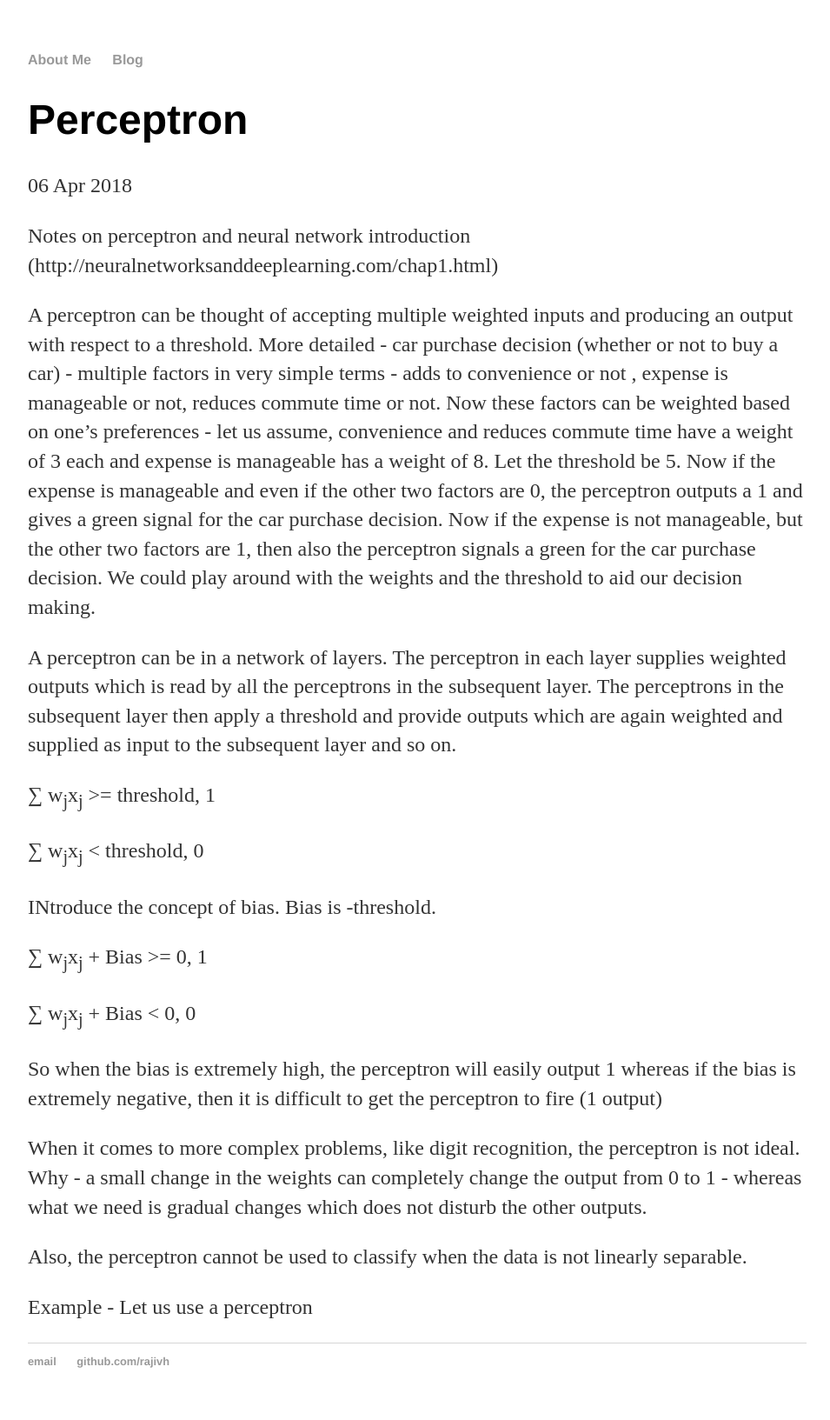
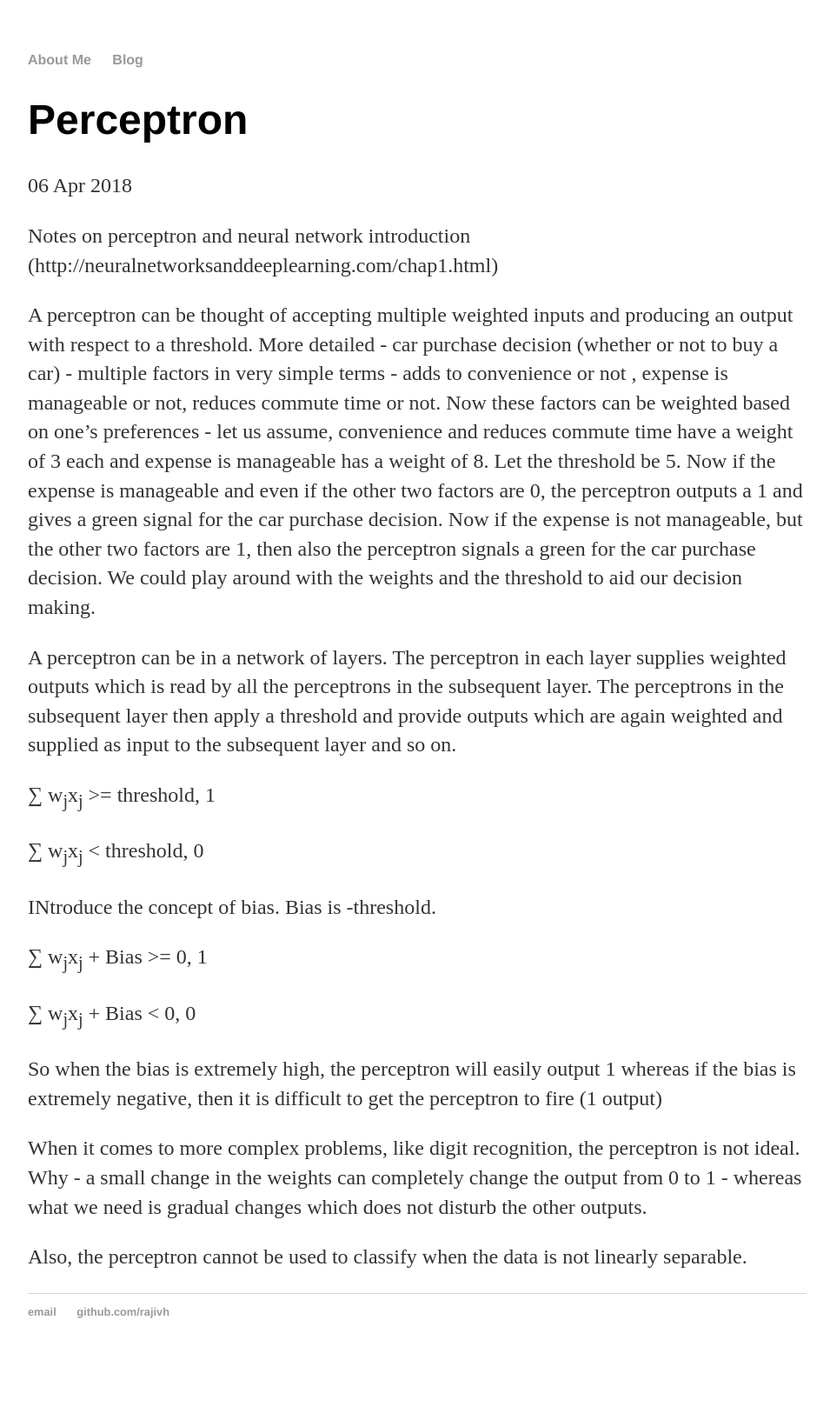
Before and after one commit to Rajivh/rajivh.github.io, a Jekyll site: the page built from _posts/2018-04-06-Perceptron.md, in a window 1280 px wide. Shown: the whole page at 87% size, without its empty margins (160-1115 px from the left). Built offline with Jekyll 4.4.1, drawn with Linux system fonts in a browser that asks for light colours; our own code applies the rules of GitHub Pages for plain Markdown files; after the commit the page ends 1576 px from its top, so only the background shows below that.

Commit message:
Update 2018-04-06-Perceptron.md

```diff
--- a/_posts/2018-04-06-Perceptron.md
+++ b/_posts/2018-04-06-Perceptron.md
@@ -23,6 +23,3 @@ So when the bias is extremely high, the perceptron will easily output 1 whereas
 When it comes to more complex problems, like digit recognition, the perceptron is not ideal. Why - a small change in the weights can completely change the output from 0 to 1 - whereas what we need is gradual changes which does not disturb the other outputs.
 
 Also, the perceptron cannot be used to classify when the data is not linearly separable.
-
-
-Example - Let us use a perceptron
```
